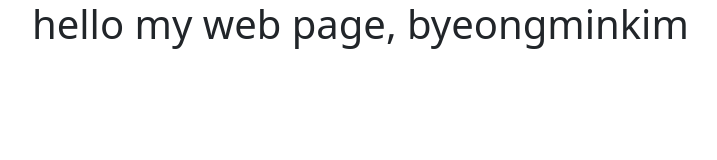
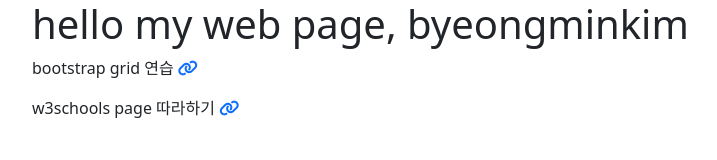
Before and after one commit to byeongminkim0/web20220207, a plain HTML site: page index.html in a window 1280 px wide. Shown: the whole page, without its empty margins (50-767 px from the left). Drawn offline with nearby package versions, Linux system fonts and the light colour scheme.

Commit message:
Update index.html

```diff
--- a/index.html
+++ b/index.html
@@ -1,13 +1,19 @@
 <!DOCTYPE html>
 <html>
+
 <head>
     <meta charset="utf-8">
     <meta name="viewport" content="width=device-width, initial-scale=1">
-    <link rel="stylesheet" href="https://cdnjs.cloudflare.com/ajax/libs/font-awesome/6.0.0/css/all.min.css" integrity="sha512-9usAa10IRO0HhonpyAIVpjrylPvoDwiPUiKdWk5t3PyolY1cOd4DSE0Ga+ri4AuTroPR5aQvXU9xC6qOPnzFeg==" crossorigin="anonymous" referrerpolicy="no-referrer" />
-    <link rel="stylesheet" href="https://cdnjs.cloudflare.com/ajax/libs/bootstrap/5.1.3/css/bootstrap.min.css" integrity="sha512-GQGU0fMMi238uA+a/bdWJfpUGKUkBdgfFdgBm72SUQ6BeyWjoY/ton0tEjH+OSH9iP4Dfh+7HM0I9f5eR0L/4w==" crossorigin="anonymous" referrerpolicy="no-referrer" />
+    <link rel="stylesheet" href="https://cdnjs.cloudflare.com/ajax/libs/font-awesome/6.0.0/css/all.min.css"
+        integrity="sha512-9usAa10IRO0HhonpyAIVpjrylPvoDwiPUiKdWk5t3PyolY1cOd4DSE0Ga+ri4AuTroPR5aQvXU9xC6qOPnzFeg=="
+        crossorigin="anonymous" referrerpolicy="no-referrer" />
+    <link rel="stylesheet" href="https://cdnjs.cloudflare.com/ajax/libs/bootstrap/5.1.3/css/bootstrap.min.css"
+        integrity="sha512-GQGU0fMMi238uA+a/bdWJfpUGKUkBdgfFdgBm72SUQ6BeyWjoY/ton0tEjH+OSH9iP4Dfh+7HM0I9f5eR0L/4w=="
+        crossorigin="anonymous" referrerpolicy="no-referrer" />
     <style>
     </style>
 </head>
+
 <body>
 
     <!-- .container>.row>.col -->
@@ -15,11 +21,26 @@
         <div class="row">
             <div class="col">
                 <h1>hello my web page, byeongminkim</h1>
+
+                <p>bootstrap grid 연습 <a href="https://byeongminkim0.github.io/web20220207/css/67bootstrap-grid.html">
+                        <i class="fa-solid fa-link"></i>
+                    </a>
+                </p>
+
+                <p>
+                    w3schools page 따라하기
+                    <a href="https://byeongminkim0.github.io/web20220207/css/54layout.html">
+                        <i class="fa-solid fa-link"></i>
+                    </a>
+                </p>
             </div>
         </div>
     </div>
 
 
-    <script src="https://cdn.jsdelivr.net/npm/bootstrap@5.1.3/dist/js/bootstrap.bundle.min.js" integrity="sha384-ka7Sk0Gln4gmtz2MlQnikT1wXgYsOg+OMhuP+IlRH9sENBO0LRn5q+8nbTov4+1p" crossorigin="anonymous"></script>
+    <script src="https://cdn.jsdelivr.net/npm/bootstrap@5.1.3/dist/js/bootstrap.bundle.min.js"
+        integrity="sha384-ka7Sk0Gln4gmtz2MlQnikT1wXgYsOg+OMhuP+IlRH9sENBO0LRn5q+8nbTov4+1p"
+        crossorigin="anonymous"></script>
 </body>
+
 </html>
```
